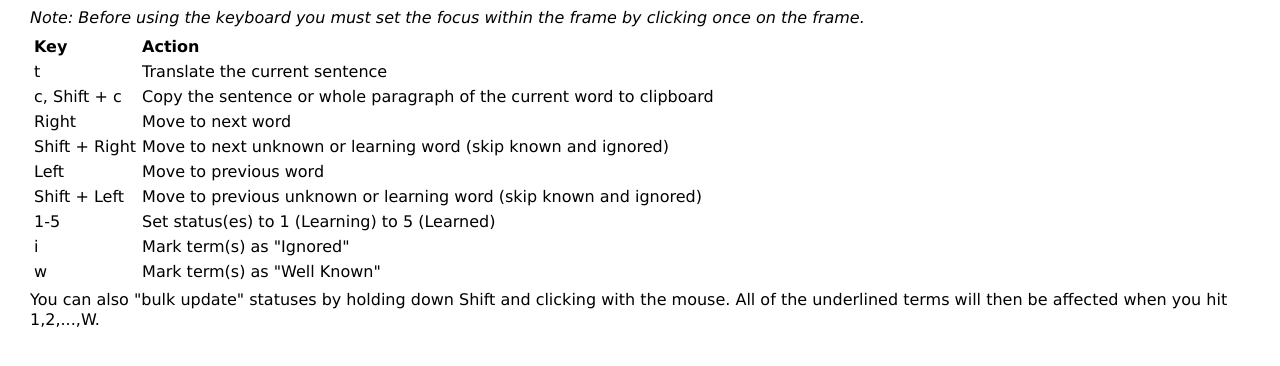
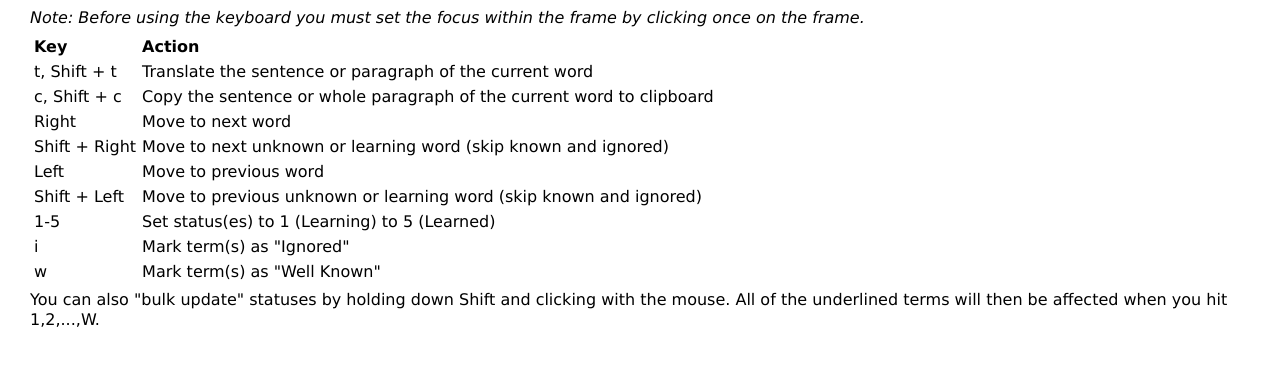
Before and after one commit to jzohrab/lute, a Symfony app: template templates/read/shortcuts.html.twig in a window 1280 px wide. Shown: the top 366 px of the page. Run offline with Twig, Linux system fonts and the light colour scheme; the template is opened without the code that fills it, so the values that code supplies are empty; some libraries are stand-ins or nearby versions.

Commit message:
Hotkey shift + t = translate full paragraph.

```diff
--- a/templates/read/shortcuts.html.twig
+++ b/templates/read/shortcuts.html.twig
@@ -17,8 +17,8 @@
       </thead>
       <tbody>
         <tr>
-          <td>t</td>
-          <td>Translate the current sentence</td>
+          <td>t, Shift + t</td>
+          <td>Translate the sentence or paragraph of the current word</td>
         </tr>
         <tr>
           <td>c, Shift + c</td>
```
Also changed, not shown: public/js/lute.js (+15 -4 lines).
